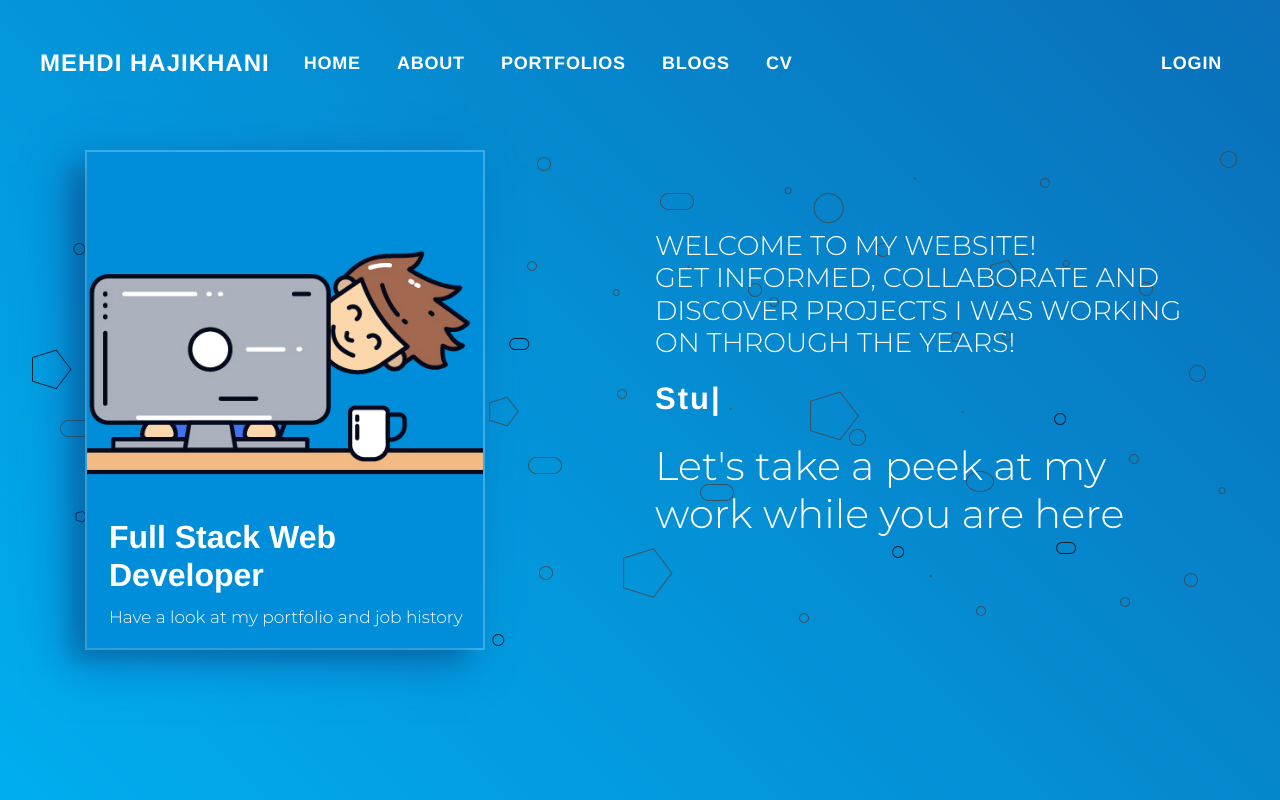
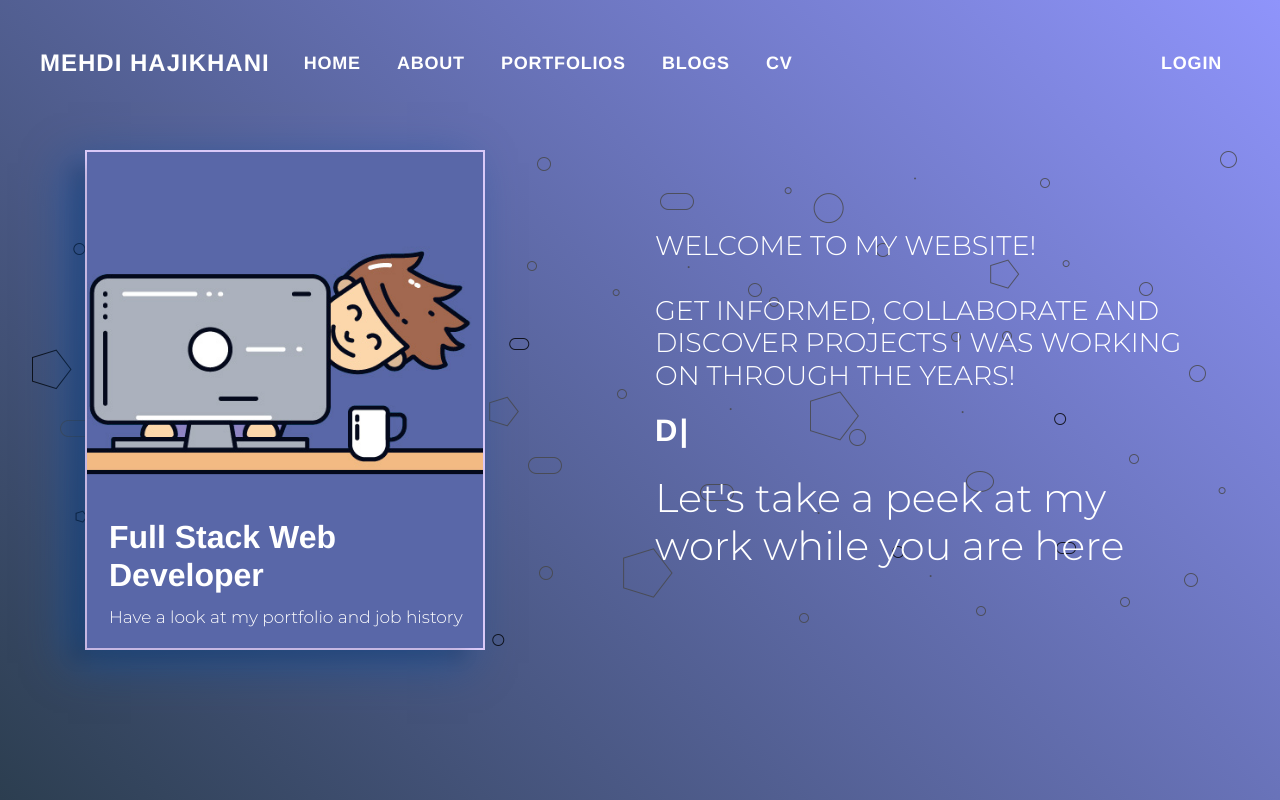
Before and after one commit to mhaji007/Portfolio, a Next.js app: page / in a window 1280 px wide. Built offline with nearby package versions, Linux system fonts and the light colour scheme; no server answers; a web font is replaced by a local one.

Commit message:
Modify index styles

```diff
--- a/pages/index.js
+++ b/pages/index.js
@@ -3,7 +3,7 @@ import {Container, Row, Col} from 'reactstrap';
 import Typed from 'react-typed';
 import {useGetUser} from '@/actions/user';
 
-const ROLES = ["Developer", "Student", "UFO enthusiast :)"]
+const ROLES = ["Developer", "Designer", "Perpetual Student"]
 
 const Index = () => {
 
@@ -34,7 +34,7 @@ const Index = () => {
                                                 Have a look at my portfolio and job history
                                             </div>
                                         </div>
-                                        <img className="image" src="/images/Icon-02.jpg"/>
+                                        <img className="image" src="/images/Icon-03.jpg"/>
                                         <div className="shadow-custom">
                                             <div className="shadow-inner"></div>
                                         </div>
@@ -45,8 +45,8 @@ const Index = () => {
                         <Col md="6" className="hero-welcome-wrapper">
                             <div className="hero-welcome-text">
                                 <h1>
-                                    <p>Welcome to my website!<br/>
-                                        Get informed, collaborate and discover projects I was working on through the
+                                    Welcome to my website!<br/><br/>
+                                    <p> Get informed, collaborate and discover projects I was working on through the
                                         years!
                                     </p>
                                 </h1>
--- a/styles/_index.scss
+++ b/styles/_index.scss
@@ -1,6 +1,6 @@
 // Index -----------
 .cover {
-    background-image: linear-gradient(45deg,#00aeef 0%,#096fb9 100%);
+    background-image: linear-gradient(45deg, #2c3e50 0%, #8f94fb 100%);
     overflow: hidden;
     position: relative;
   }
@@ -101,7 +101,7 @@
     position: absolute;
     top: 0;
     box-shadow: -17px 13px 41px rgba(13,78,158,0.6);
-    border: 2px solid #3bace5;
+    border: 2px solid #d9c9f8;
 
     .shadow-inner {
       width: 100%;
```
Also changed, not shown: public/images/Icon-03.jpg (added), 1 other file (tests, documents, lock files or other folders).
